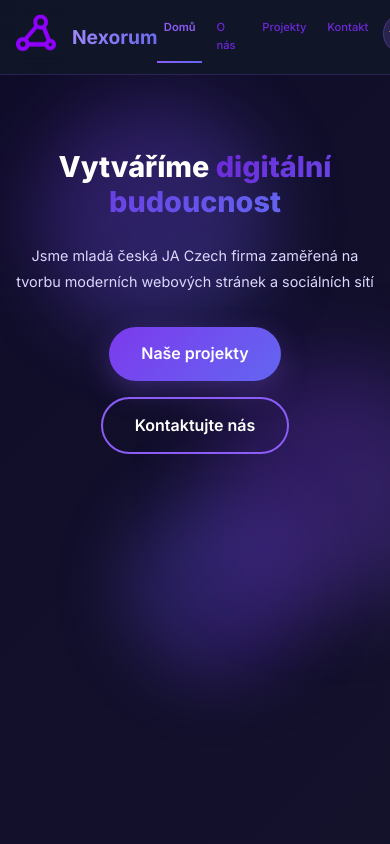
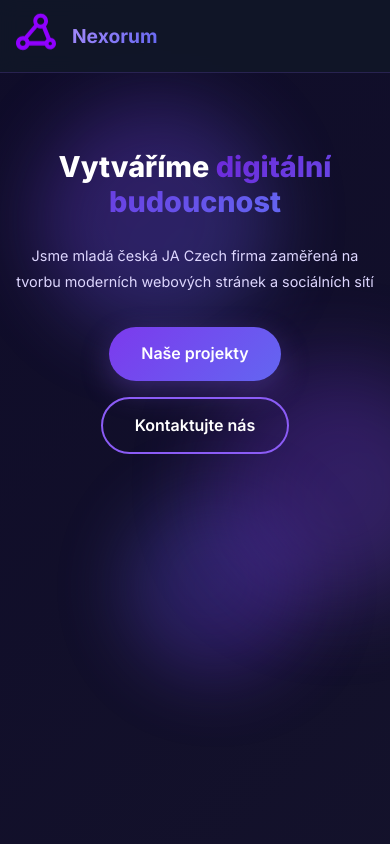
Before and after one commit to cavalinho-xdd/Nexorum-web-page, a React (Vite) app: page / in a window 390 px wide. Shown: the top 844 px of the page. Built offline with nearby package versions, Linux system fonts and the light colour scheme.

Commit message:
Implement hamburger menu styles
Added styles for hamburger menu in light mode and adjusted existing styles.

```diff
--- a/src/App.css
+++ b/src/App.css
@@ -705,6 +705,41 @@ textarea.form-input {
   transform: scale(1.1);
 }
 
+/* Hamburger Menu */
+.hamburger {
+  display: none;
+  flex-direction: column;
+  justify-content: space-around;
+  width: 30px;
+  height: 25px;
+  background: transparent;
+  border: none;
+  cursor: pointer;
+  padding: 0;
+  z-index: 1001;
+}
+
+.hamburger span {
+  width: 30px;
+  height: 3px;
+  background: var(--purple-500);
+  border-radius: 10px;
+  transition: all 0.3s ease;
+  transform-origin: center;
+}
+
+.hamburger span.open:nth-child(1) {
+  transform: rotate(45deg) translate(7px, 7px);
+}
+
+.hamburger span.open:nth-child(2) {
+  opacity: 0;
+}
+
+.hamburger span.open:nth-child(3) {
+  transform: rotate(-45deg) translate(7px, -7px);
+}
+
 /* Light Mode Styles */
 .light-mode {
   background: linear-gradient(135deg, #f0f4f8 0%, #e2e8f0 50%, #cbd5e0 100%);
@@ -813,6 +848,14 @@ textarea.form-input {
   color: var(--purple-500);
 }
 
+.light-mode .hamburger span {
+  background: var(--purple-700);
+}
+
+.light-mode .nav {
+  background: rgba(255, 255, 255, 0.98);
+}
+
 .light-mode .blob-1 {
   background: linear-gradient(135deg, var(--purple-400), var(--indigo-600));
   opacity: 0.15;
@@ -856,19 +899,40 @@ textarea.form-input {
     font-size: 1rem;
   }
 
+  .hamburger {
+    display: flex;
+  }
+
   .nav {
-    gap: 0.75rem;
-    font-size: 0.8rem;
+    position: fixed;
+    top: 0;
+    right: -100%;
+    height: 100vh;
+    width: 250px;
+    background: rgba(17, 24, 39, 0.98);
+    backdrop-filter: blur(10px);
+    flex-direction: column;
+    align-items: center;
+    justify-content: center;
+    gap: 2rem;
+    transition: right 0.3s ease;
+    border-left: 1px solid rgba(139, 92, 246, 0.2);
+    z-index: 1000;
+  }
+
+  .nav.nav-open {
+    right: 0;
   }
 
   .nav a {
-    padding: 0.25rem 0.5rem;
+    font-size: 1.2rem;
+    padding: 0.5rem 1rem;
   }
 
   .theme-toggle {
-    width: 38px;
-    height: 38px;
-    font-size: 1rem;
+    width: 45px;
+    height: 45px;
+    font-size: 1.25rem;
   }
 
   .section-title {
@@ -919,18 +983,17 @@ textarea.form-input {
   }
 
   .nav {
-    gap: 0.5rem;
-    font-size: 0.7rem;
+    width: 80%;
+    max-width: 280px;
   }
 
-  .nav a {
-    padding: 0.2rem 0.4rem;
+  .hamburger {
+    width: 28px;
+    height: 23px;
   }
 
-  .theme-toggle {
-    width: 35px;
-    height: 35px;
-    font-size: 0.9rem;
+  .hamburger span {
+    width: 28px;
   }
 
   .hero-title {
```
